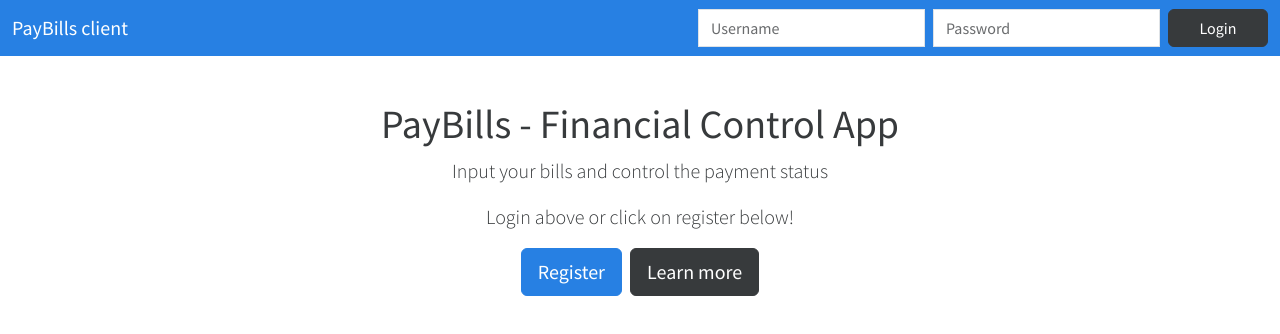
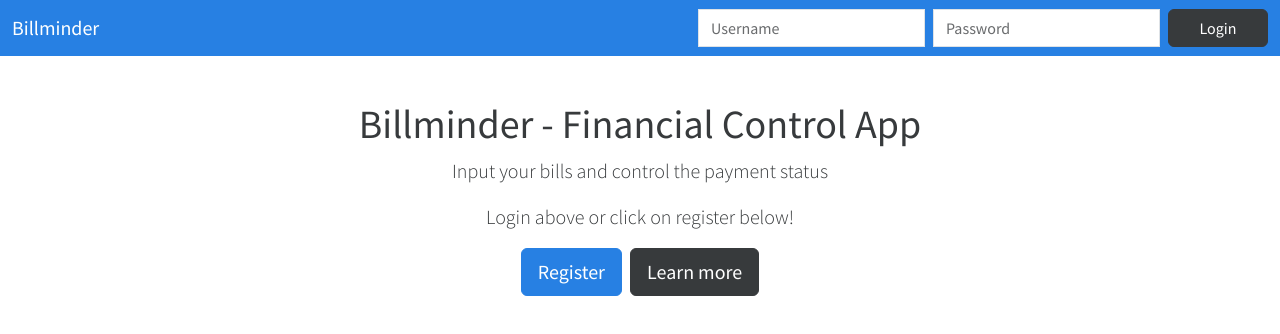
Before and after one commit to Island-Software/paybills-angular-client, an Angular app: page /home in a window 1280 px wide. Shown: the top 334 px of the page. Built offline with nearby package versions, Linux system fonts and the light colour scheme.

Commit message:
Changed to new app name

```diff
--- a/src/app/app.component.ts
+++ b/src/app/app.component.ts
@@ -8,7 +8,7 @@ import { AccountService } from './services/account.service';
   styleUrls: ['./app.component.css']
 })
 export class AppComponent implements OnInit {
-  title = 'PayBills client app';
+  title = 'Billminder';
   users: any;
 
   constructor(private accountService: AccountService) {}
--- a/src/app/core/home/home.component.html
+++ b/src/app/core/home/home.component.html
@@ -1,6 +1,6 @@
 <div class="container-fluid mt-5" >
     <div *ngIf="!registerMode" style="text-align: center;">
-        <h1>PayBills - Financial Control App</h1>
+        <h1>Billminder - Financial Control App</h1>
         <p class="lead">Input your bills and control the payment status</p>
         <ng-container *ngIf="(accountService.currentUser$ | async) == null">
             <p class="lead">Login above or click on register below!</p>
--- a/src/app/core/nav/nav.component.html
+++ b/src/app/core/nav/nav.component.html
@@ -1,6 +1,6 @@
 <nav class="navbar navbar-expand-md navbar-dark fixed-top bg-primary">
     <div class="container-fluid">
-        <a class="navbar-brand" routerLink='/' routerLinkActive='active' (click)="closeMenu()">PayBills client</a>
+        <a class="navbar-brand" routerLink='/' routerLinkActive='active' (click)="closeMenu()">Billminder</a>
         <button class="navbar-toggler" type="button" (click)="isMenuCollapsed = !isMenuCollapsed">
             &#9776;
         </button>
```
